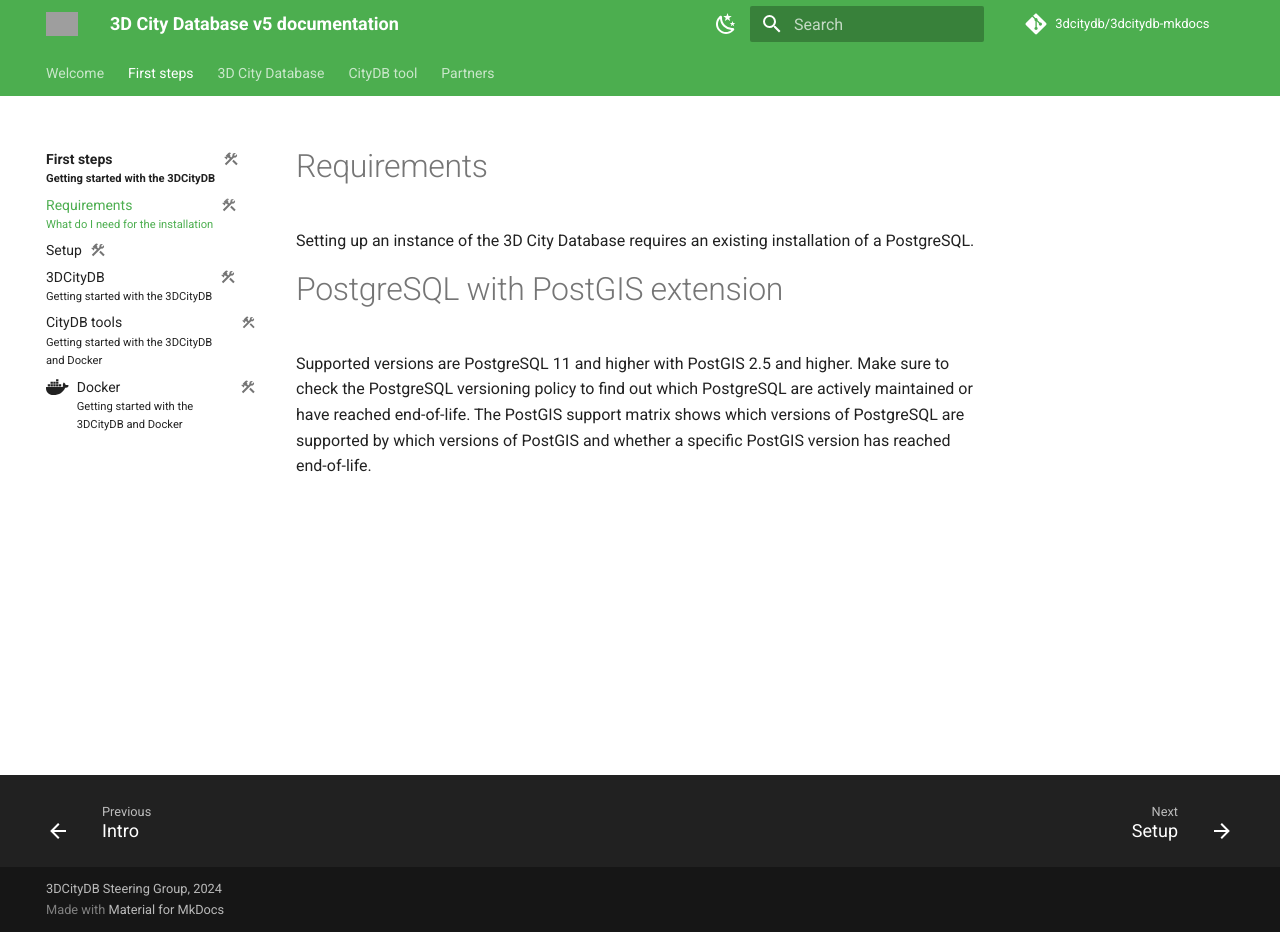
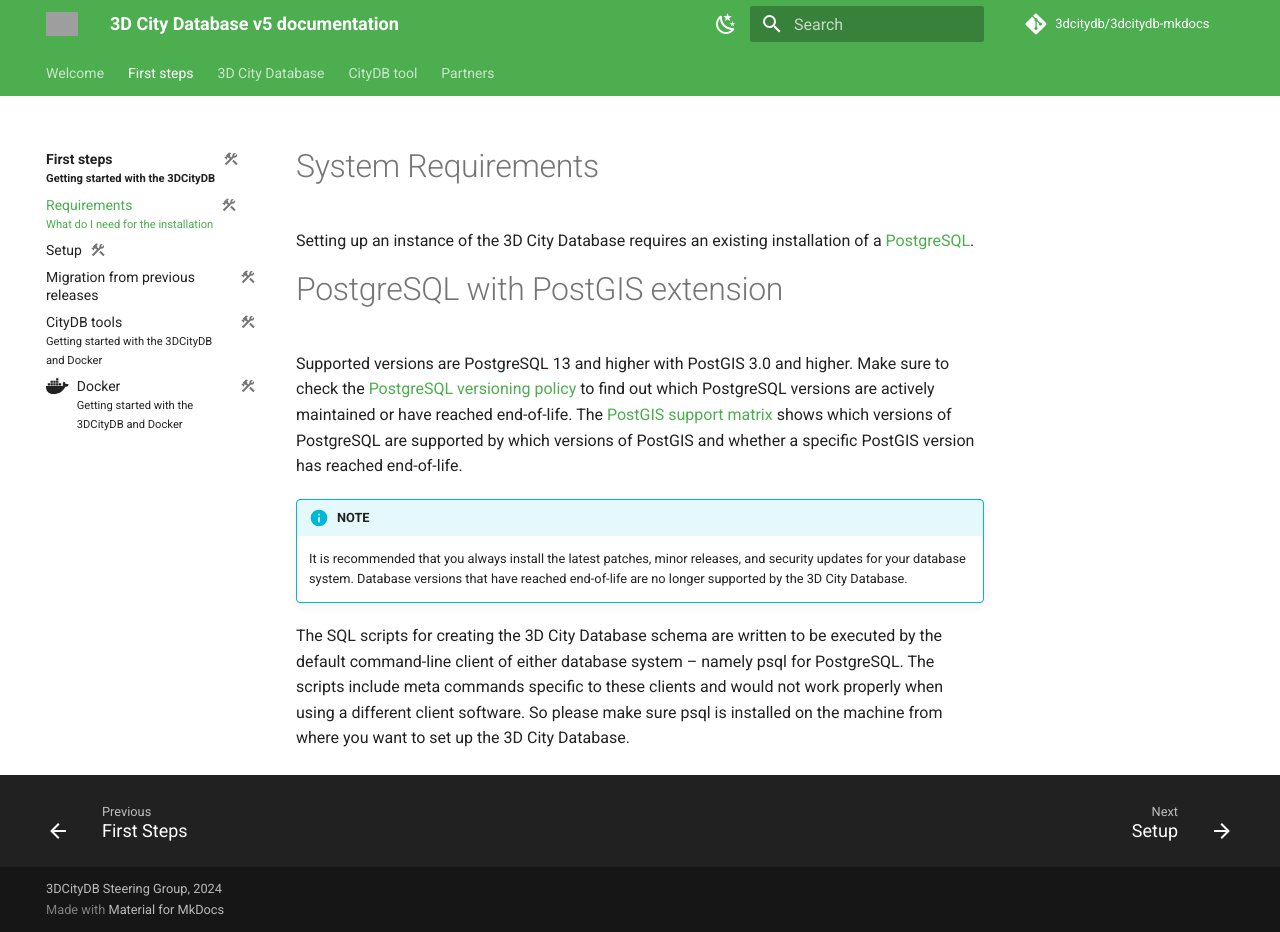
Before and after one commit to BWibo/3dcitydb-mkdocs, an MkDocs documentation site: the page built from docs/first-steps/requirements.md, in a window 1280 px wide and 932 px high. Built offline with MkDocs 1.6.1 and Material for MkDocs 9.7.7, drawn with Linux system fonts in a browser that asks for light colours; comment, search, counter and statistics services are not loaded; grey boxes are pictures that could not be loaded.

Commit message:
First Steps, Intro, requirements

```diff
--- a/docs/first-steps/index.md
+++ b/docs/first-steps/index.md
@@ -1,5 +1,5 @@
 ---
-title: Intro
+title: First Steps
 subtitle: Getting started with the 3DCityDB
 description:
 # icon: material/emoticon-happy
@@ -9,4 +9,12 @@
 #   - tag2
 ---
 
-- Clarification of compatibility of 3DCityDB <--> Tools
+This quickstart guide gives step-by-step instructions for setting up a 3D City Database instance and CityDB tools. Installers for the 3D City Database components can be downloaded from the [official release website](https://github.com/3dcitydb/3dcitydb-suite/releases) or from the [project website](https://www.3dcitydb.org/3dcitydb/downloads/).  The source code of the 3D City Database is hosted and maintained on [GitHub](https://github.com/3dcitydb).
+
+- [System requirements](requirements.md)
+- [Setting up the 3DCityDB schema](setup.md)
+- [Migration from previous releases](3dcitydb.md)
+- [CityDB tools](citydb-tool.md)
+- [Docker Images](docker.md)
+
+The individual components of the 3D City Database are also available as images for the Docker virtualization technology. This makes it possible to install and configure a 3D City Database with a single command line statement in almost any runtime environment. See Section [Docker](docker.md) for more details.
--- a/docs/first-steps/requirements.md
+++ b/docs/first-steps/requirements.md
@@ -8,10 +8,15 @@
 #   - tag1
 #   - tag2
 ---
-# Requirements
+# System Requirements
 
-Setting up an instance of the 3D City Database requires an existing installation of a PostgreSQL.
+Setting up an instance of the 3D City Database requires an existing installation of a [PostgreSQL](https://www.postgresql.org/).
 
 # PostgreSQL with PostGIS extension
 
-Supported versions are PostgreSQL 11 and higher with PostGIS 2.5 and higher. Make sure to check the PostgreSQL versioning policy to find out which PostgreSQL are actively maintained or have reached end-of-life. The PostGIS support matrix shows which versions of PostgreSQL are supported by which versions of PostGIS and whether a specific PostGIS version has reached end-of-life.
+Supported versions are PostgreSQL 13 and higher with PostGIS 3.0 and higher. Make sure to check the [PostgreSQL versioning policy](https://www.postgresql.org/support/versioning/) to find out which PostgreSQL versions are actively maintained or have reached end-of-life. The [PostGIS support matrix](https://trac.osgeo.org/postgis/wiki/UsersWikiPostgreSQLPostGIS) shows which versions of PostgreSQL are supported by which versions of PostGIS and whether a specific PostGIS version has reached end-of-life.
+
+!!! info "NOTE"
+    It is recommended that you always install the latest patches, minor releases, and security updates for your database system. Database versions that have reached end-of-life are no longer supported by the 3D City Database.
+
+The SQL scripts for creating the 3D City Database schema are written to be executed by the default command-line client of either database system – namely psql for PostgreSQL. The scripts include meta commands specific to these clients and would not work properly when using a different client software. So please make sure psql is installed on the machine from where you want to set up the 3D City Database.
```
Also changed, not shown: docs/first-steps/3dcitydb.md (+3 -3 lines), docs/first-steps/citydb-tool.md (+1 -5 lines).
